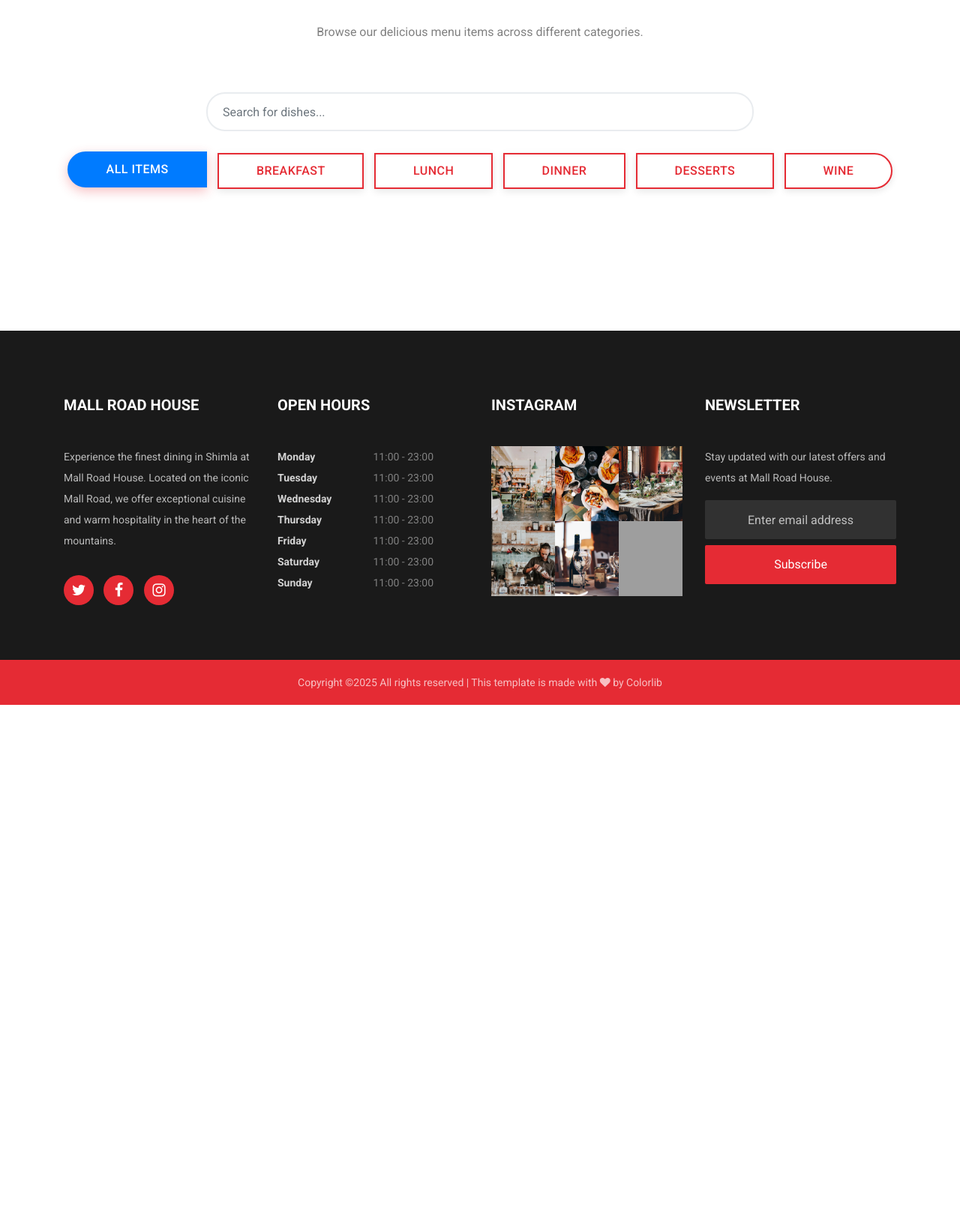
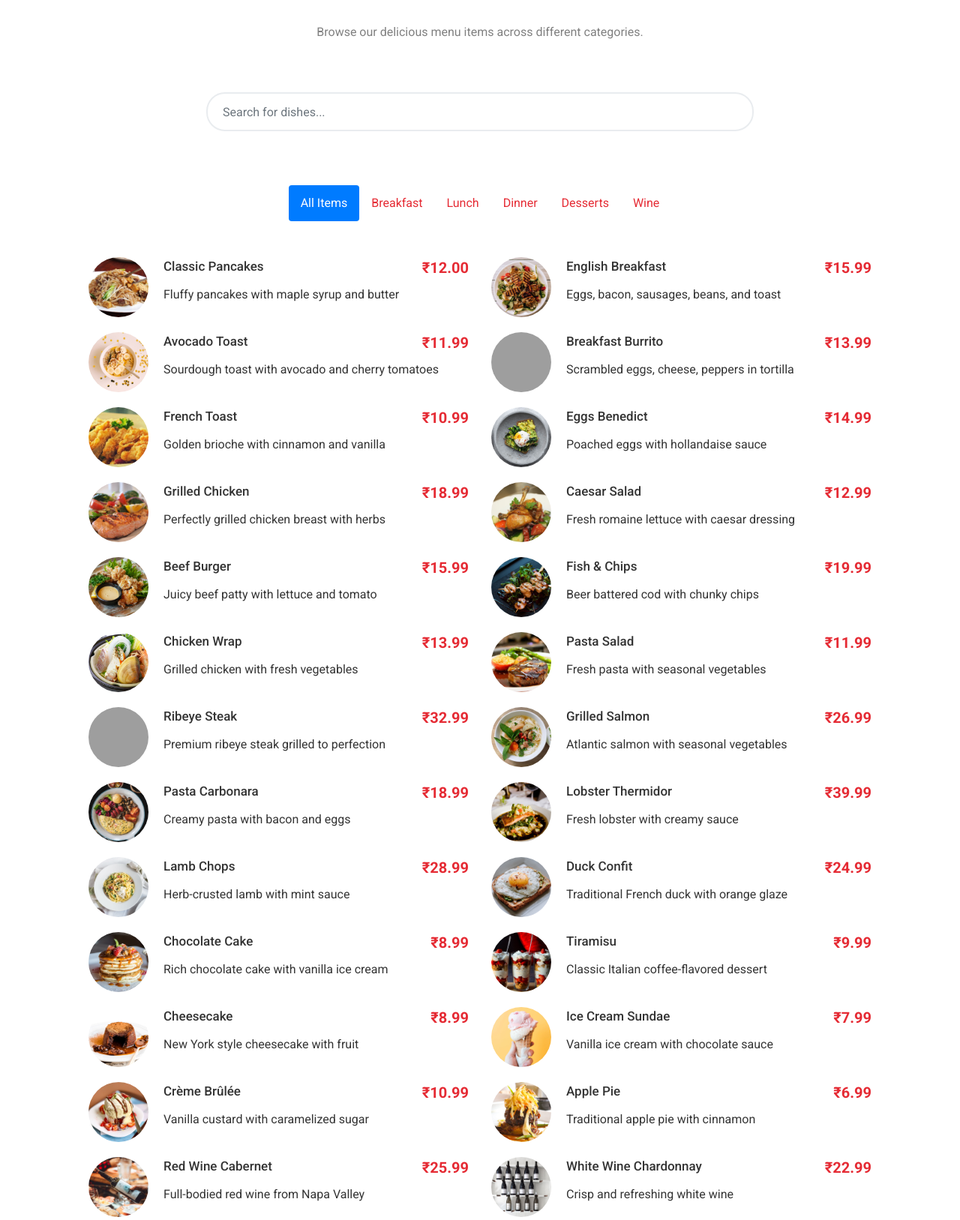
Before and after one commit to CodeSculptorGovind/hotel, a PHP site: page /menu.php in a window 1280 px wide. Shown: the part 345-1972 px from the top of the page at 75% size. Before the commit the page ends 1285 px from the top, so only its background shows below. Run offline with PHP 8.4, Linux system fonts and the light colour scheme; some libraries are stand-ins or nearby versions; grey boxes are pictures that could not be loaded.

Commit message:
fix menu and wine issue

```diff
--- a/menu.php
+++ b/menu.php
@@ -30,205 +30,73 @@
             </div>
         </div>
 
-        <!-- Filter Buttons -->
-        <div class="row justify-content-center mb-4">
-            <div class="col-md-12 text-center">
-                <div class="btn-group filter-buttons" role="group">
-                    <button type="button" class="btn btn-outline-primary filter-btn active" data-filter="all">All Items</button>
-                    <button type="button" class="btn btn-outline-primary filter-btn" data-filter="breakfast">Breakfast</button>
-                    <button type="button" class="btn btn-outline-primary filter-btn" data-filter="lunch">Lunch</button>
-                    <button type="button" class="btn btn-outline-primary filter-btn" data-filter="dinner">Dinner</button>
-                    <button type="button" class="btn btn-outline-primary filter-btn" data-filter="desserts">Desserts</button>
-                    <button type="button" class="btn btn-outline-primary filter-btn" data-filter="wine">Wine</button>
+        <div class="row d-md-flex justify-content-center">
+            <div class="col-lg-12 ftco-animate p-md-5">
+                <div class="row">
+                    <div class="col-md-12 nav-link-wrap mb-5">
+                        <div class="nav nav-pills justify-content-center" id="v-pills-tab" role="tablist" aria-orientation="vertical">
+                            <a class="nav-link active" id="v-pills-all-tab" data-toggle="pill" href="#v-pills-all" role="tab" aria-controls="v-pills-all" aria-selected="true">All Items</a>
+                            <a class="nav-link" id="v-pills-breakfast-tab" data-toggle="pill" href="#v-pills-breakfast" role="tab" aria-controls="v-pills-breakfast" aria-selected="false">Breakfast</a>
+                            <a class="nav-link" id="v-pills-lunch-tab" data-toggle="pill" href="#v-pills-lunch" role="tab" aria-controls="v-pills-lunch" aria-selected="false">Lunch</a>
+                            <a class="nav-link" id="v-pills-dinner-tab" data-toggle="pill" href="#v-pills-dinner" role="tab" aria-controls="v-pills-dinner" aria-selected="false">Dinner</a>
+                            <a class="nav-link" id="v-pills-desserts-tab" data-toggle="pill" href="#v-pills-desserts" role="tab" aria-controls="v-pills-desserts" aria-selected="false">Desserts</a>
+                            <a class="nav-link" id="v-pills-wine-tab" data-toggle="pill" href="#v-pills-wine" role="tab" aria-controls="v-pills-wine" aria-selected="false">Wine</a>
+                        </div>
+                    </div>
+                    <div class="col-md-12 d-flex align-items-center">
+                        <div class="tab-content" id="v-pills-tabContent">
+
+                            <!-- All Items Tab -->
+                            <div class="tab-pane fade show active" id="v-pills-all" role="tabpanel" aria-labelledby="v-pills-all-tab">
+                                <div class="row" id="all-menu">
+                                    <!-- Dummy items will be loaded here -->
+                                </div>
+                            </div>
+
+                            <!-- Breakfast Tab -->
+                            <div class="tab-pane fade" id="v-pills-breakfast" role="tabpanel" aria-labelledby="v-pills-breakfast-tab">
+                                <div class="row" id="breakfast-menu">
+                                    <!-- Breakfast items will be loaded here -->
+                                </div>
+                            </div>
+
+                            <!-- Lunch Tab -->
+                            <div class="tab-pane fade" id="v-pills-lunch" role="tabpanel" aria-labelledby="v-pills-lunch-tab">
+                                <div class="row" id="lunch-menu">
+                                    <!-- Lunch items will be loaded here -->
+                                </div>
+                            </div>
+
+                            <!-- Dinner Tab -->
+                            <div class="tab-pane fade" id="v-pills-dinner" role="tabpanel" aria-labelledby="v-pills-dinner-tab">
+                                <div class="row" id="dinner-menu">
+                                    <!-- Dinner items will be loaded here -->
+                                </div>
+                            </div>
+
+                            <!-- Desserts Tab -->
+                            <div class="tab-pane fade" id="v-pills-desserts" role="tabpanel" aria-labelledby="v-pills-desserts-tab">
+                                <div class="row" id="desserts-menu">
+                                    <!-- Desserts items will be loaded here -->
+                                </div>
+                            </div>
+
+                            <!-- Wine Tab -->
+                            <div class="tab-pane fade" id="v-pills-wine" role="tabpanel" aria-labelledby="v-pills-wine-tab">
+                                <div class="row" id="wine-menu">
+                                    <!-- Wine items will be loaded here -->
+                                </div>
+                            </div>
+
+                        </div>
+                    </div>
                 </div>
             </div>
-        </div>
-
-        <!-- Menu Items Grid -->
-        <div class="row" id="menuContainer">
-            <!-- Menu items will be loaded here -->
         </div>
     </div>
 </section>
 
-<!-- Floating Cart Button -->
-<button class="cart-floating" id="cartFloating" onclick="openCart()" style="
-    position: fixed;
-    bottom: 20px;
-    right: 20px;
-    background: #e52b34;
-    color: white;
-    border: none;
-    border-radius: 50px;
-    padding: 15px 20px;
-    font-size: 16px;
-    font-weight: bold;
-    box-shadow: 0 4px 20px rgba(229, 43, 52, 0.3);
-    cursor: pointer;
-    z-index: 1000;
-    display: none;
-    align-items: center;
-    gap: 8px;
-    transition: all 0.3s ease;
-">
-    <span class="cart-count" id="cartCount" style="
-        background: white;
-        color: #e52b34;
-        border-radius: 50%;
-        width: 25px;
-        height: 25px;
-        display: flex;
-        align-items: center;
-        justify-content: center;
-        font-size: 12px;
-        font-weight: bold;
-    ">0</span>
-    🛒 Cart
-</button>
-
-<style>
-.menu-card {
-    border: none;
-    border-radius: 15px;
-    overflow: hidden;
-    transition: all 0.3s ease;
-    box-shadow: 0 5px 15px rgba(0,0,0,0.08);
-    margin-bottom: 30px;
-    height: 100%;
-}
-
-.menu-card:hover {
-    transform: translateY(-10px);
-    box-shadow: 0 15px 35px rgba(0,0,0,0.15);
-}
-
-.menu-card .card-img-top {
-    height: 250px;
-    object-fit: cover;
-    transition: all 0.3s ease;
-}
-
-.menu-card:hover .card-img-top {
-    transform: scale(1.05);
-}
-
-.menu-card .card-body {
-    padding: 1.5rem;
-    display: flex;
-    flex-direction: column;
-    height: calc(100% - 250px);
-}
-
-.menu-card .card-title {
-    color: #333;
-    font-weight: 600;
-    font-size: 1.1rem;
-    margin-bottom: 0.5rem;
-}
-
-.menu-card .card-text {
-    color: #666;
-    font-size: 0.9rem;
-    line-height: 1.5;
-    flex-grow: 1;
-    margin-bottom: 1rem;
-}
-
-.price-tag {
-    font-size: 1.2rem;
-    font-weight: 700;
-    color: #e52b34;
-    margin-bottom: 1rem;
-}
-
-.add-to-cart-btn {
-    background: linear-gradient(45deg, #e52b34, #ff6b6b);
-    border: none;
-    border-radius: 25px;
-    padding: 0.7rem 1.5rem;
-    color: white;
-    font-weight: 600;
-    text-transform: uppercase;
-    letter-spacing: 0.5px;
-    transition: all 0.3s ease;
-    font-size: 0.85rem;
-}
-
-.add-to-cart-btn:hover {
-    transform: translateY(-2px);
-    box-shadow: 0 5px 15px rgba(229, 43, 52, 0.3);
-    color: white;
-}
-
-.filter-buttons .filter-btn {
-    border-radius: 25px;
-    padding: 10px 20px;
-    margin: 5px;
-    font-weight: 500;
-    text-transform: uppercase;
-    letter-spacing: 0.5px;
-    transition: all 0.3s ease;
-}
-
-.filter-buttons .filter-btn.active {
-    background: #e52b34;
-    border-color: #e52b34;
-    color: white;
-}
-
-.filter-buttons .filter-btn:hover {
-    background: #e52b34;
-    border-color: #e52b34;
-    color: white;
-}
-
-/* Mobile Responsive */
-@media (max-width: 768px) {
-    .menu-card .card-img-top {
-        height: 200px;
-    }
-
-    .filter-buttons {
-        flex-wrap: wrap;
-        justify-content: center;
-    }
-
-    .filter-btn {
-        font-size: 0.8rem;
-        padding: 8px 15px;
-        margin: 3px;
-    }
-
-    .cart-floating {
-        bottom: 15px;
-        right: 15px;
-        padding: 12px 16px;
-        font-size: 14px;
-    }
-}
-
-@media (max-width: 576px) {
-    .menu-card .card-body {
-        padding: 1rem;
-    }
-
-    .menu-card .card-title {
-        font-size: 1rem;
-    }
-
-    .menu-card .card-text {
-        font-size: 0.85rem;
-    }
-
-    .add-to-cart-btn {
-        padding: 0.6rem 1.2rem;
-        font-size: 0.8rem;
-    }
-}
-</style>
-
 <script>
-let cart = JSON.parse(localStorage.getItem('cart')) || [];
 let menuItems = [];
 let searchTimeout;
 
@@ -239,7 +107,7 @@
         id: 1,
         name: "Classic Pancakes",
         description: "Fluffy pancakes with maple syrup and butter",
-        price: 12.99,
+        price: "12",
         category: "breakfast",
         image_url: "images/breakfast-1.jpg"
     },
@@ -247,7 +115,7 @@
         id: 2,
         name: "English Breakfast",
         description: "Eggs, bacon, sausages, beans, and toast",
-        price: 15.99,
+        price: "15.99",
         category: "breakfast",
         image_url: "images/breakfast-2.jpg"
     },
@@ -255,7 +123,7 @@
         id: 3,
         name: "Avocado Toast",
         description: "Sourdough toast with avocado and cherry tomatoes",
-        price: 11.99,
+        price: "11.99",
         category: "breakfast",
         image_url: "images/breakfast-3.jpg"
     },
@@ -263,7 +131,7 @@
         id: 4,
         name: "Breakfast Burrito",
         description: "Scrambled eggs, cheese, peppers in tortilla",
-        price: 13.99,
+        price: "13.99",
         category: "breakfast",
         image_url: "images/breakfast-4.jpg"
     },
@@ -271,7 +139,7 @@
         id: 5,
         name: "French Toast",
         description: "Golden brioche with cinnamon and vanilla",
-        price: 10.99,
+        price: "10.99",
         category: "breakfast",
         image_url: "images/breakfast-5.jpg"
     },
@@ -279,7 +147,7 @@
         id: 6,
         name: "Eggs Benedict",
         description: "Poached eggs with hollandaise sauce",
-        price: 14.99,
+        price: "14.99",
         category: "breakfast",
         image_url: "images/breakfast-6.jpg"
     },
@@ -289,7 +157,7 @@
         id: 7,
         name: "Grilled Chicken",
         description: "Perfectly grilled chicken breast with herbs",
-        price: 18.99,
+        price: "18.99",
         category: "lunch",
         image_url: "images/lunch-1.jpg"
     },
@@ -297,7 +165,7 @@
         id: 8,
         name: "Caesar Salad",
         description: "Fresh romaine lettuce with caesar dressing",
-        price: 12.99,
+        price: "12.99",
         category: "lunch",
         image_url: "images/lunch-2.jpg"
     },
@@ -305,7 +173,7 @@
         id: 9,
         name: "Beef Burger",
         description: "Juicy beef patty with lettuce and tomato",
-        price: 15.99,
+        price: "15.99",
         category: "lunch",
         image_url: "images/lunch-3.jpg"
     },
@@ -313,7 +181,7 @@
         id: 10,
         name: "Fish & Chips",
         description: "Beer battered cod with chunky chips",
-        price: 19.99,
+        price: "19.99",
         category: "lunch",
         image_url: "images/lunch-4.jpg"
     },
@@ -321,7 +189,7 @@
         id: 11,
         name: "Chicken Wrap",
         description: "Grilled chicken with fresh vegetables",
-        price: 13.99,
+        price: "13.99",
         category: "lunch",
         image_url: "images/lunch-5.jpg"
     },
@@ -329,7 +197,7 @@
         id: 12,
         name: "Pasta Salad",
         description: "Fresh pasta with seasonal vegetables",
-        price: 11.99,
+        price: "11.99",
         category: "lunch",
         image_url: "images/lunch-6.jpg"
     },
@@ -339,7 +207,7 @@
         id: 13,
         name: "Ribeye Steak",
         description: "Premium ribeye steak grilled to perfection",
-        price: 32.99,
+        price: "32.99",
         category: "dinner",
         image_url: "images/dinner-1.jpg"
     },
@@ -347,7 +215,7 @@
         id: 14,
         name: "Grilled Salmon",
         description: "Atlantic salmon with seasonal vegetables",
-        price: 26.99,
+        price: "26.99",
         category: "dinner",
         image_url: "images/dinner-2.jpg"
     },
@@ -355,7 +223,7 @@
         id: 15,
         name: "Pasta Carbonara",
         description: "Creamy pasta with bacon and eggs",
-        price: 18.99,
+        price: "18.99",
         category: "dinner",
         image_url: "images/dinner-3.jpg"
     },
@@ -363,7 +231,7 @@
         id: 16,
         name: "Lobster Thermidor",
         description: "Fresh lobster with creamy sauce",
-        price: 39.99,
+        price: "39.99",
         category: "dinner",
         image_url: "images/dinner-4.jpg"
     },
@@ -371,7 +239,7 @@
         id: 17,
         name: "Lamb Chops",
         description: "Herb-crusted lamb with mint sauce",
-        price: 28.99,
+        price: "28.99",
         category: "dinner",
         image_url: "images/dinner-5.jpg"
     },
@@ -379,7 +247,7 @@
         id: 18,
         name: "Duck Confit",
         description: "Traditional French duck with orange glaze",
-        price: 24.99,
+        price: "24.99",
         category: "dinner",
         image_url: "images/dinner-6.jpg"
     },
@@ -389,7 +257,7 @@
         id: 19,
         name: "Chocolate Cake",
         description: "Rich chocolate cake with vanilla ice cream",
-        price: 8.99,
+        price: "8.99",
         category: "desserts",
         image_url: "images/dessert-1.jpg"
     },
@@ -397,7 +265,7 @@
         id: 20,
         name: "Tiramisu",
         description: "Classic Italian coffee-flavored dessert",
-        price: 9.99,
+        price: "9.99",
         category: "desserts",
         image_url: "images/dessert-2.jpg"
     },
@@ -405,7 +273,7 @@
         id: 21,
         name: "Cheesecake",
         description: "New York style cheesecake with fruit",
-        price: 8.99,
+        price: "8.99",
         category: "desserts",
         image_url: "images/dessert-3.jpg"
     },
@@ -413,7 +281,7 @@
         id: 22,
         name: "Ice Cream Sundae",
         description: "Vanilla ice cream with chocolate sauce",
-        price: 7.99,
+        price: "7.99",
         category: "desserts",
         image_url: "images/dessert-4.jpg"
     },
@@ -421,7 +289,7 @@
         id: 23,
         name: "Crème Brûlée",
         description: "Vanilla custard with caramelized sugar",
-        price: 10.99,
+        price: "10.99",
         category: "desserts",
         image_url: "images/dessert-5.jpg"
     },
@@ -429,7 +297,7 @@
         id: 24,
         name: "Apple Pie",
         description: "Traditional apple pie with cinnamon",
-        price: 6.99,
+        price: "6.99",
         category: "desserts",
         image_url: "images/menu-1.jpg"
     },
@@ -439,196 +307,138 @@
         id: 25,
         name: "Red Wine Cabernet",
         description: "Full-bodied red wine from Napa Valley",
-        price: 25.99,
+        price: "25.99",
         category: "wine",
-        image_url: "images/wine-1.jpg",
-        type: "alcoholic"
+        image_url: "images/wine-1.jpg"
     },
     {
         id: 26,
         name: "White Wine Chardonnay",
         description: "Crisp and refreshing white wine",
-        price: 22.99,
+        price: "22.99",
         category: "wine",
-        image_url: "images/wine-2.jpg",
-        type: "alcoholic"
+        image_url: "images/wine-2.jpg"
     },
     {
         id: 27,
         name: "Pinot Noir",
         description: "Light and elegant red wine",
-        price: 28.99,
+        price: "28.99",
         category: "wine",
-        image_url: "images/wine-3.jpg",
-        type: "alcoholic"
+        image_url: "images/wine-3.jpg"
     },
     {
         id: 28,
         name: "Sauvignon Blanc",
         description: "Zesty white wine with citrus notes",
-        price: 20.99,
+        price: "20.99",
         category: "wine",
-        image_url: "images/wine-4.jpg",
-        type: "alcoholic"
+        image_url: "images/wine-4.jpg"
     },
     {
         id: 29,
         name: "Merlot",
         description: "Smooth and velvety red wine",
-        price: 24.99,
+        price: "24.99",
         category: "wine",
-        image_url: "images/wine-5.jpg",
-        type: "alcoholic"
+        image_url: "images/wine-5.jpg"
     },
     {
         id: 30,
         name: "Rosé Wine",
         description: "Light and fruity pink wine",
-        price: 19.99,
+        price: "19.99",
         category: "wine",
-        image_url: "images/wine-6.jpg",
-        type: "alcoholic"
+        image_url: "images/wine-6.jpg"
     }
 ];
 
 // Debounced search function
 function debounceSearch(func, delay) {
-    return function(...args) {
+    return function(args) {
         clearTimeout(searchTimeout);
         searchTimeout = setTimeout(() => func.apply(this, args), delay);
     }
 }
 
-// Load menu items
+// Load menu items (using dummy data)
 function loadMenu() {
     menuItems = dummyMenuData;
-    displayMenuItems(menuItems);
-    updateCartDisplay();
+    displayAllMenuItems(menuItems);
+    displayMenuByCategory(menuItems);
 }
 
-function displayMenuItems(items) {
-    const container = document.getElementById('menuContainer');
+function displayAllMenuItems(items) {
+    const allMenu = document.getElementById('all-menu');
+    allMenu.innerHTML = renderMenuItems(items);
+}
 
+function displayMenuByCategory(menuItems) {
+    const categories = ['breakfast', 'lunch', 'dinner', 'desserts', 'wine'];
+
+    categories.forEach(category => {
+        const categoryItems = menuItems.filter(item =>
+            item.category && item.category.toLowerCase() === category.toLowerCase()
+        );
+
+        const container = document.getElementById(category + '-menu');
+        if (container) {
+            container.innerHTML = renderMenuItems(categoryItems);
+        }
+    });
+}
+
+function renderMenuItems(items) {
     if (items.length === 0) {
-        container.innerHTML = '<div class="col-12 text-center"><p>No items found.</p></div>';
-        return;
+        return '<div class="col-12 text-center"><p>No items available in this category.</p></div>';
     }
 
-    container.innerHTML = items.map(item => `
-        <div class="col-lg-4 col-md-6 col-sm-12 menu-item" data-category="${item.category}">
-            <div class="card menu-card">
-                <img src="${item.image_url || 'images/menu-1.jpg'}" class="card-img-top" alt="${item.name}">
-                <div class="card-body">
-                    <h5 class="card-title">${item.name}</h5>
-                    <p class="card-text">${item.description || 'Delicious item from our kitchen'}</p>
-                    <div class="price-tag">₹${item.price.toFixed(2)}</div>
-                    ${item.type === 'alcoholic' ? '<span class="badge badge-warning mb-2">21+ Only</span><br>' : ''}
-                    <button class="btn add-to-cart-btn" onclick="addToCart(${item.id})" id="add-btn-${item.id}">
-                        Add to Cart
-                    </button>
+    return items.map(item => `
+        <div class="col-md-6">
+            <div class="menus d-flex">
+                <div class="menu-img img" style="background-image: url(${item.image_url || 'images/menu-1.jpg'});"></div>
+                <div class="text">
+                    <div class="d-flex">
+                        <div class="one-half">
+                            <h3>${item.name}</h3>
+                        </div>
+                        <div class="one-forth">
+                            <span class="price">₹${parseFloat(item.price).toFixed(2)}</span>
+                        </div>
+                    </div>
+                    <p>${item.description || 'Delicious item from our kitchen'}</p>
                 </div>
             </div>
         </div>
     `).join('');
 }
 
-// Filter functionality
-function filterItems(category) {
+// Search functionality
+const debouncedSearch = debounceSearch(function(searchTerm) {
+    filterItems(searchTerm);
+}, 300);
+
+function filterItems(searchTerm = '') {
     let filtered = [...menuItems];
 
-    if (category !== 'all') {
-        filtered = filtered.filter(item => item.category === category);
-    }
-
-    const searchTerm = document.getElementById('searchInput').value.trim();
-    if (searchTerm) {
+    if (searchTerm.trim()) {
         filtered = filtered.filter(item =>
             item.name.toLowerCase().includes(searchTerm.toLowerCase()) ||
             (item.description && item.description.toLowerCase().includes(searchTerm.toLowerCase()))
         );
     }
 
-    displayMenuItems(filtered);
-}
-
-// Search functionality
-const debouncedSearch = debounceSearch(function() {
-    const activeFilter = document.querySelector('.filter-btn.active').dataset.filter;
-    filterItems(activeFilter);
-}, 300);
-
-// Cart functionality
-function addToCart(itemId) {
-    const item = menuItems.find(item => item.id === itemId);
-    if (!item) return;
-
-    const existingItem = cart.find(cartItem => cartItem.id === itemId);
-
-    if (existingItem) {
-        existingItem.quantity++;
-    } else {
-        cart.push({
-            id: item.id,
-            name: item.name,
-            price: item.price,
-            image_url: item.image_url,
-            quantity: 1,
-            type: item.type || 'regular'
-        });
-    }
-
-    saveCart();
-    updateCartDisplay();
-
-    // Visual feedback
-    const button = document.getElementById(`add-btn-${itemId}`);
-    const originalText = button.innerHTML;
-    button.innerHTML = 'Added!';
-    button.style.background = '#28a745';
-
-    setTimeout(() => {
-        button.innerHTML = originalText;
-        button.style.background = '';
-    }, 1000);
-}
-
-function saveCart() {
-    localStorage.setItem('cart', JSON.stringify(cart));
-}
-
-function updateCartDisplay() {
-    const cartCount = cart.reduce((total, item) => total + item.quantity, 0);
-    const cartCountElement = document.getElementById('cartCount');
-    const cartFloating = document.getElementById('cartFloating');
-
-    cartCountElement.textContent = cartCount;
-
-    if (cartCount > 0) {
-        cartFloating.style.display = 'flex';
-    } else {
-        cartFloating.style.display = 'none';
-    }
-}
-
-function openCart() {
-    window.location.href = 'cart.php';
+    displayAllMenuItems(filtered);
 }
 
 // Event listeners
 document.addEventListener('DOMContentLoaded', function() {
     loadMenu();
 
-    // Filter buttons
-    document.querySelectorAll('.filter-btn').forEach(btn => {
-        btn.addEventListener('click', function() {
-            document.querySelectorAll('.filter-btn').forEach(b => b.classList.remove('active'));
-            this.classList.add('active');
-            filterItems(this.dataset.filter);
-        });
+    // Search functionality
+    document.getElementById('searchInput').addEventListener('input', function(e) {
+        debouncedSearch(e.target.value);
     });
-
-    // Search functionality
-    document.getElementById('searchInput').addEventListener('input', debouncedSearch);
 });
 </script>
 
```
Also changed, not shown: wine.php (+7 -1 lines).
